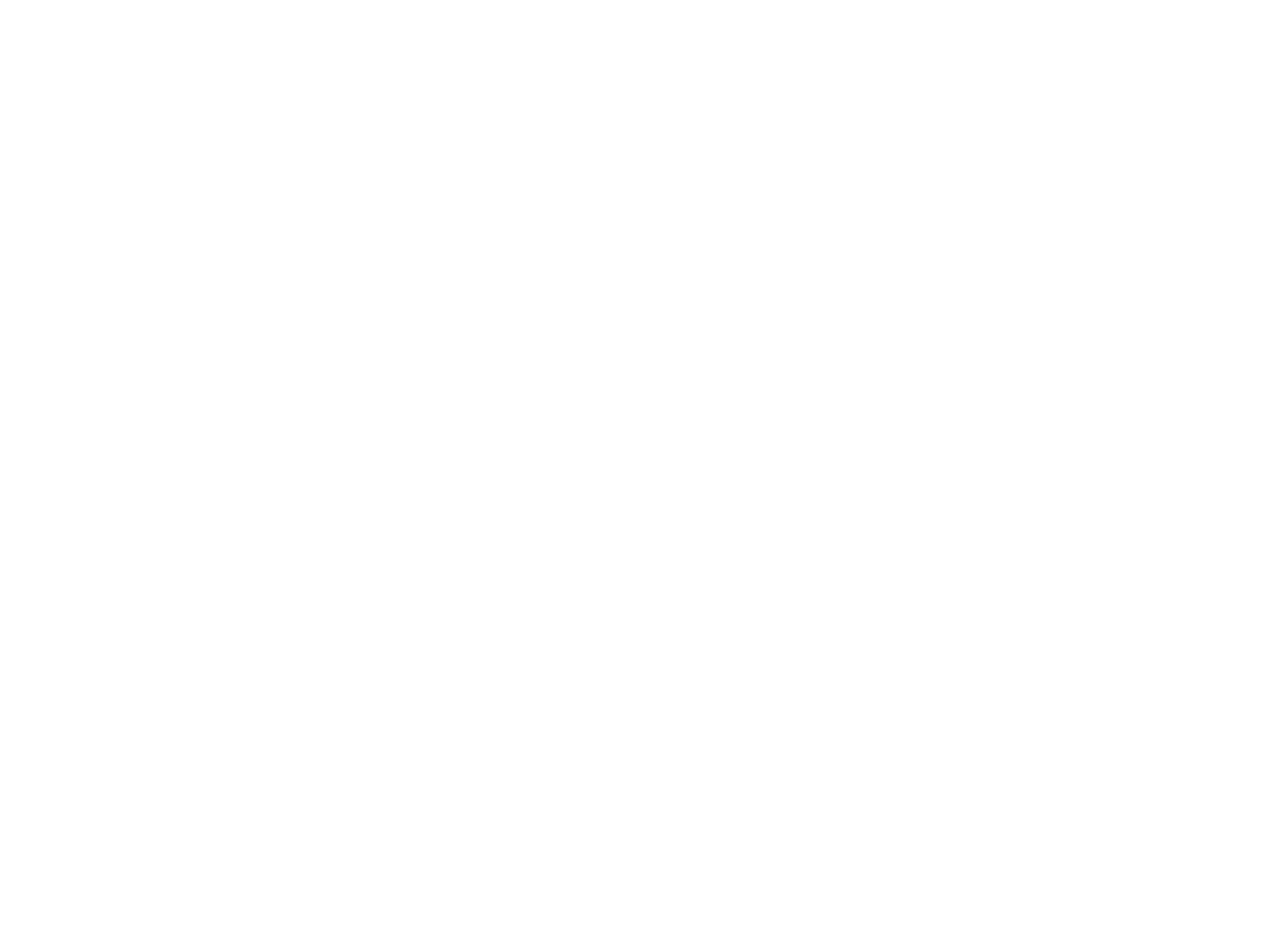
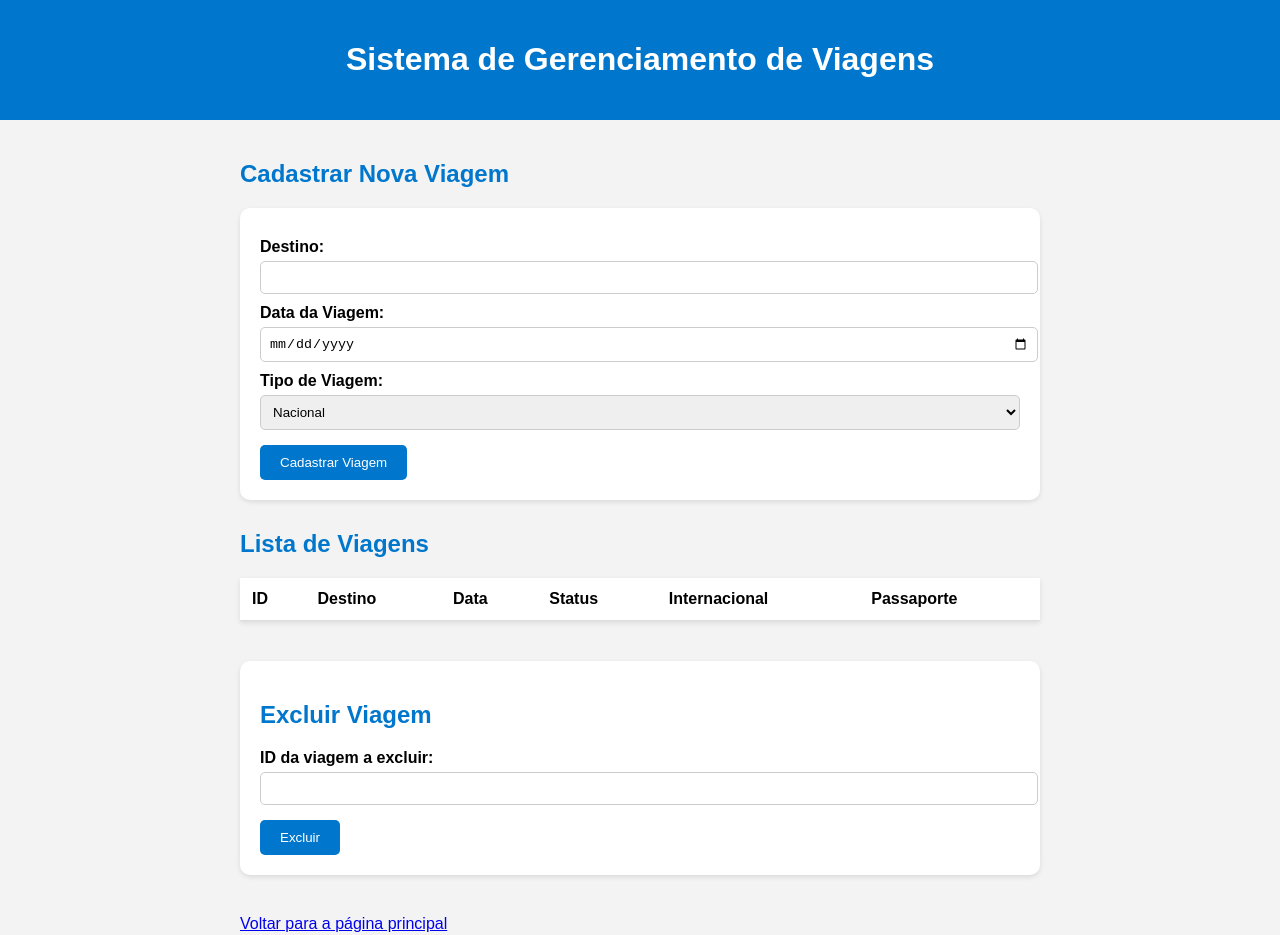
Before and after one commit to danilo007-dev/Projeto-FullStack-viagens-planejadas-Danilo, a plain HTML site: page viajar.html in a window 1280 px wide. Before the commit the page ends 800 px from the top, so only its background shows below. Drawn offline with Linux system fonts and the light colour scheme.

Commit message:
Atualização 27/05

```diff
--- a/script.js
+++ b/script.js
@@ -0,0 +1,78 @@
+// Mostra campo de passaporte apenas para viagens internacionais
+const tipoSelect = document.getElementById("tipo");
+const passaporteLabel = document.querySelector("label[for='passaporte']");
+const passaporteSelect = document.getElementById("passaporte");
+
+tipoSelect.addEventListener("change", () => {
+    const isInternacional = tipoSelect.value === "internacional";
+    passaporteLabel.style.display = isInternacional ? "block" : "none";
+    passaporteSelect.style.display = isInternacional ? "block" : "none";
+});
+
+// Referências
+const form = document.getElementById("form-viagem");
+const tabela = document.getElementById("tabela-viagens").querySelector("tbody");
+
+// Atualiza os IDs da tabela após adição ou remoção
+function atualizarIds() {
+    const linhas = tabela.querySelectorAll("tr");
+    linhas.forEach((linha, index) => {
+        linha.children[0].textContent = index + 1; // Define o ID como a posição da linha
+    });
+}
+
+// Evento de envio do formulário
+form.addEventListener("submit", function(event) {
+    event.preventDefault(); // Impede o comportamento padrão
+
+    const destino = document.getElementById("destino").value;
+    const data = document.getElementById("data").value;
+    const tipo = tipoSelect.value;
+    const internacional = tipo === "internacional" ? "Sim" : "Não";
+    const passaporte = tipo === "internacional"
+        ? (document.getElementById("passaporte").value === "true" ? "Sim" : "Não")
+        : "—";
+
+    // Cria nova linha na tabela
+    const novaLinha = document.createElement("tr");
+    novaLinha.innerHTML = `
+        <td></td>
+        <td>${destino}</td>
+        <td>${data}</td>
+        <td>Planejada</td>
+        <td>${internacional}</td>
+        <td>${passaporte}</td>
+    `;
+    tabela.appendChild(novaLinha);
+
+    atualizarIds(); // Reorganiza os IDs
+
+    // Limpa o formulário
+    form.reset();
+    passaporteLabel.style.display = "none";
+    passaporteSelect.style.display = "none";
+});
+
+// Exclui viagem com base no ID fornecido
+function excluirViagem() {
+    const idExcluir = parseInt(document.getElementById("id-excluir").value);
+    const linhas = tabela.querySelectorAll("tr");
+    let encontrou = false;
+
+    linhas.forEach((linha) => {
+        const id = parseInt(linha.children[0].textContent);
+        if (id === idExcluir) {
+            linha.remove();
+            encontrou = true;
+        }
+    });
+
+    if (!encontrou) {
+        alert("ID não encontrado.");
+    } else {
+        alert(`Viagem com ID ${idExcluir} excluída.`);
+        atualizarIds(); // Reorganiza os IDs após exclusão
+    }
+
+    document.getElementById("id-excluir").value = "";
+}
--- /dev/null
+++ b/style_viajar.css
@@ -0,0 +1,80 @@
+body {
+    font-family: Arial, sans-serif;
+    background: #f3f3f3;
+    margin: 0;
+    padding: 0;
+}
+
+header {
+    background-color: #0077cc;
+    color: white;
+    padding: 20px;
+    text-align: center;
+}
+
+main {
+    padding: 20px;
+    max-width: 800px;
+    margin: auto;
+}
+
+h2 {
+    color: #0077cc;
+}
+
+form {
+    background: white;
+    padding: 20px;
+    border-radius: 10px;
+    margin-bottom: 30px;
+    box-shadow: 0 2px 5px rgba(0,0,0,0.1);
+}
+
+label {
+    display: block;
+    margin-top: 10px;
+    font-weight: bold;
+}
+
+input, select {
+    width: 100%;
+    padding: 8px;
+    margin-top: 5px;
+    border-radius: 5px;
+    border: 1px solid #ccc;
+}
+
+button {
+    background-color: #0077cc;
+    color: white;
+    border: none;
+    padding: 10px 20px;
+    margin-top: 15px;
+    cursor: pointer;
+    border-radius: 5px;
+}
+
+button:hover {
+    background-color: #005fa3;
+}
+
+table {
+    width: 100%;
+    border-collapse: collapse;
+    background: white;
+    box-shadow: 0 2px 5px rgba(0,0,0,0.1);
+}
+
+th, td {
+    padding: 12px;
+    border-bottom: 1px solid #ddd;
+    text-align: left;
+}
+
+.delete-section {
+    margin-block: 40px;
+    background: white;
+    padding: 20px;
+    border-radius: 10px;
+    box-shadow: 0 2px 5px rgba(0,0,0,0.1);
+}
--- a/viajar.html
+++ b/viajar.html
@@ -0,0 +1,66 @@
+<!DOCTYPE html>
+<html lang="pt-BR">
+<head>
+    <meta charset="UTF-8">
+    <title>Sistema de Viagens</title>
+    <link rel="stylesheet" href="style_viajar.css">
+</head>
+<body>
+    <header>
+        <h1>Sistema de Gerenciamento de Viagens</h1>
+    </header>
+
+    <main>
+        <h2>Cadastrar Nova Viagem</h2>
+        <form id="form-viagem">
+            <label for="destino">Destino:</label>
+            <input type="text" id="destino" name="destino" required>
+
+            <label for="data">Data da Viagem:</label>
+            <input type="date" id="data" name="data" required>
+
+            <label for="tipo">Tipo de Viagem:</label>
+            <select id="tipo" name="tipo">
+                <option value="nacional">Nacional</option>
+                <option value="internacional">Internacional</option>
+            </select>
+
+            <label for="passaporte" style="display: none;">Possui Passaporte?</label>
+            <select id="passaporte" name="passaporte" style="display: none;">
+                <option value="true">Sim</option>
+                <option value="false">Não</option>
+            </select>
+
+            <button type="submit">Cadastrar Viagem</button>
+        </form>
+
+        <h2>Lista de Viagens</h2>
+        <table id="tabela-viagens">
+            <thead>
+                <tr>
+                    <th>ID</th>
+                    <th>Destino</th>
+                    <th>Data</th>
+                    <th>Status</th>
+                    <th>Internacional</th>
+                    <th>Passaporte</th>
+                </tr>
+            </thead>
+            <tbody>
+                <!-- Viagens serão listadas aqui via JavaScript futuramente -->
+            </tbody>
+        </table>
+
+        <div class="delete-section">
+            <h2>Excluir Viagem</h2>
+            <label for="id-excluir">ID da viagem a excluir:</label>
+            <input type="number" id="id-excluir" min="1">
+            <button onclick="excluirViagem()">Excluir</button>
+        </div>
+
+        <a href="index.html" id="voltar">Voltar para a página principal</a>
+    </main>
+
+    <script src="script.js"></script>
+</body>
+</html>
```
Also changed, not shown: style.css (+9 -2 lines).
